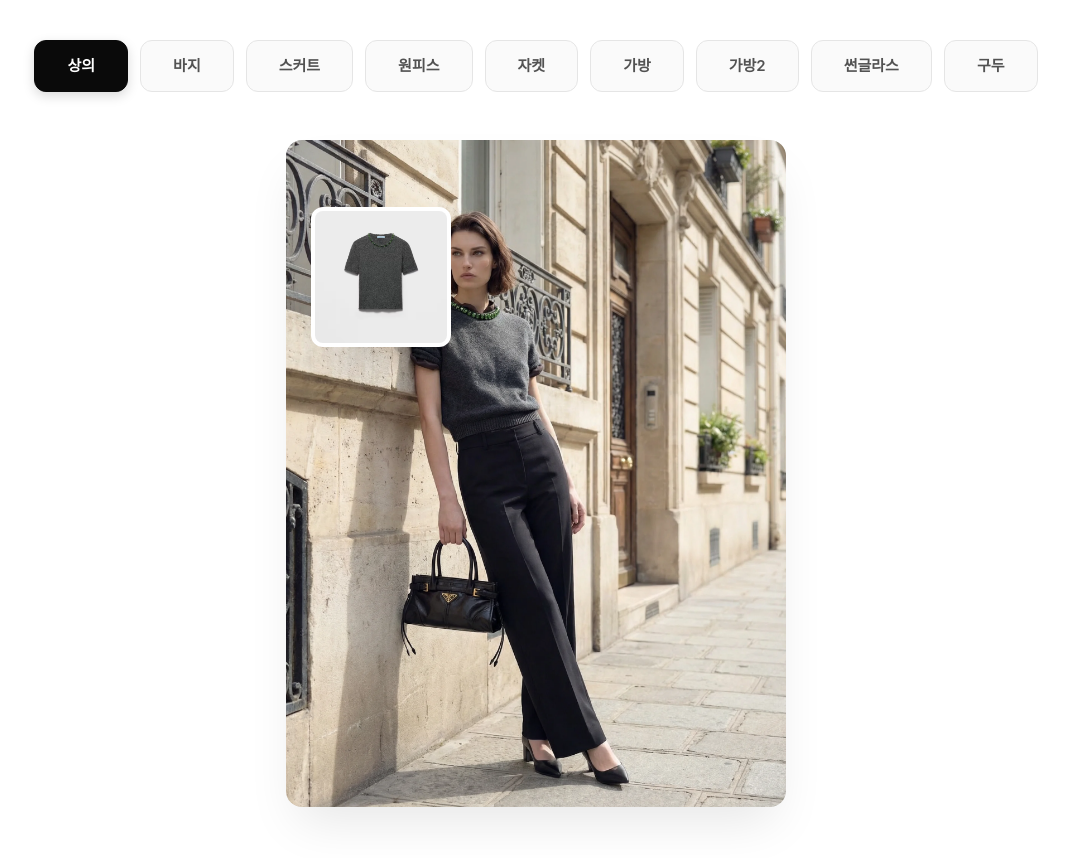
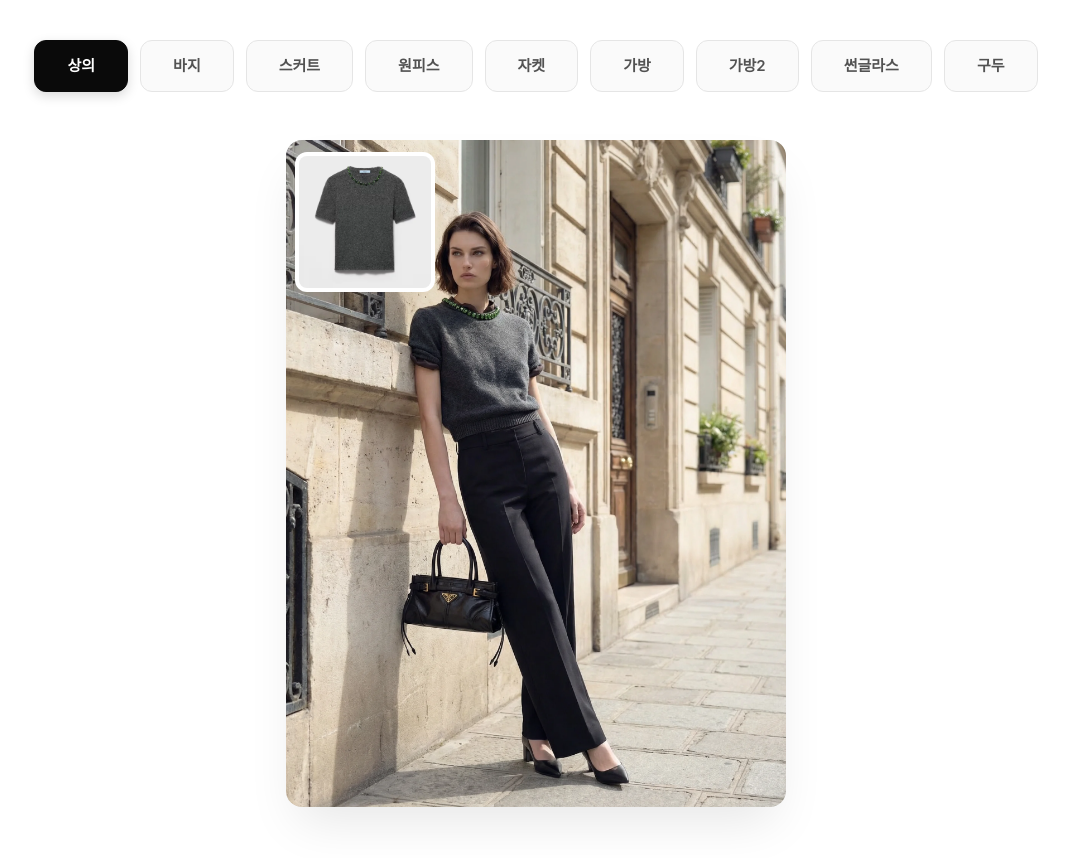
Before and after one commit to ork7483-byte/yours, a React (Vite) app: page / in a window 1280 px wide. Shown: the part 5100-5958 px from the top of the page, without its empty margins (104-1173 px from the left). Built offline with nearby package versions, Linux system fonts and the light colour scheme; a web font is replaced by a local one.

Commit message:
Fix showcase thumbnails + update page title
- Hardcode localStorage thumb configs as defaults for deploy
- Change page title to "Yours Mall"

Co-Authored-By: Claude Opus 4.6 (1M context) <noreply@anthropic.com>

```diff
--- a/index.html
+++ b/index.html
@@ -3,7 +3,7 @@
   <head>
     <meta charset="UTF-8" />
     <meta name="viewport" content="width=device-width, initial-scale=1.0" />
-    <title>JUNTO AI Platform 기획서</title>
+    <title>Yours Mall</title>
     <link href="https://cdn.jsdelivr.net/gh/orioncactus/pretendard@v1.3.9/dist/web/static/pretendard-dynamic-subset.min.css" rel="stylesheet" />
   </head>
   <body>
--- a/src/pages/Main2.tsx
+++ b/src/pages/Main2.tsx
@@ -179,7 +179,18 @@ function ServiceShowcase() {
   const [activeTab, setActiveTab] = useState(SHOWCASE_TABS[0].id);
 
   interface ThumbConfig { size: number; posX: number; posY: number; objX: number; objY: number; zoom: number; }
-  const defaultThumb: ThumbConfig = { size: 140, posX: 5, posY: 10, objX: 50, objY: 50, zoom: 100 };
+  const defaultThumb: ThumbConfig = { size: 140, posX: 3, posY: 2.5, objX: 50, objY: 50, zoom: 100 };
+  const defaultConfigs: Record<string, Partial<ThumbConfig>> = {
+    shirt: { posX: 1.8, posY: 1.75, objY: 41, zoom: 136 },
+    skirt: { posX: 3, posY: 2.5, zoom: 95 },
+    skirts: { posX: 1.8, posY: 1.9, objY: 41, zoom: 112 },
+    dress: { posX: 3, posY: 3.1, zoom: 120 },
+    coat: { posX: 2, posY: 2.35, objY: 39, zoom: 134 },
+    bag: { posX: 3.2, posY: 2.2, objY: 97, zoom: 157 },
+    bag2: { posX: 3, posY: 2.5, objY: 69, zoom: 146 },
+    sunglasses: { posX: 3.4, posY: 2.35, objY: 31, zoom: 92 },
+    shoes: { posX: 3.8, posY: 2.65, objY: 100, zoom: 150 },
+  };
 
   const [thumbConfigs, setThumbConfigs] = useState<Record<string, ThumbConfig>>(() => {
     try {
@@ -188,7 +199,7 @@ function ServiceShowcase() {
     } catch { return {}; }
   });
 
-  const getThumb = (id: string): ThumbConfig => ({ ...defaultThumb, ...(thumbConfigs[id] || {}) });
+  const getThumb = (id: string): ThumbConfig => ({ ...defaultThumb, ...(defaultConfigs[id] || {}), ...(thumbConfigs[id] || {}) });
   const updateThumb = (id: string, patch: Partial<ThumbConfig>) => {
     setThumbConfigs(prev => {
       const next = { ...prev, [id]: { ...getThumb(id), ...patch } };
```
Also changed, not shown: 1 other file (tests, documents, lock files or other folders).
